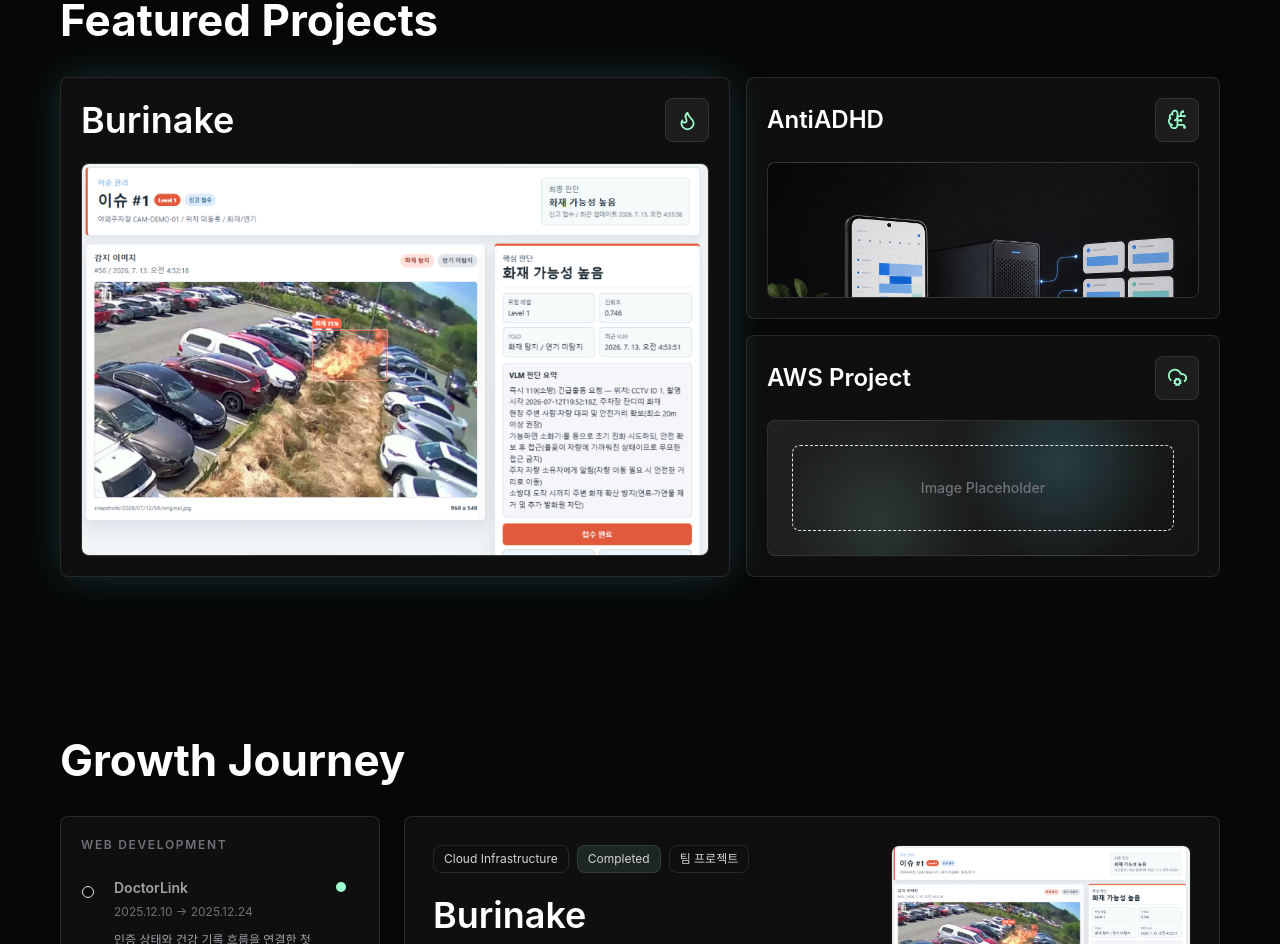
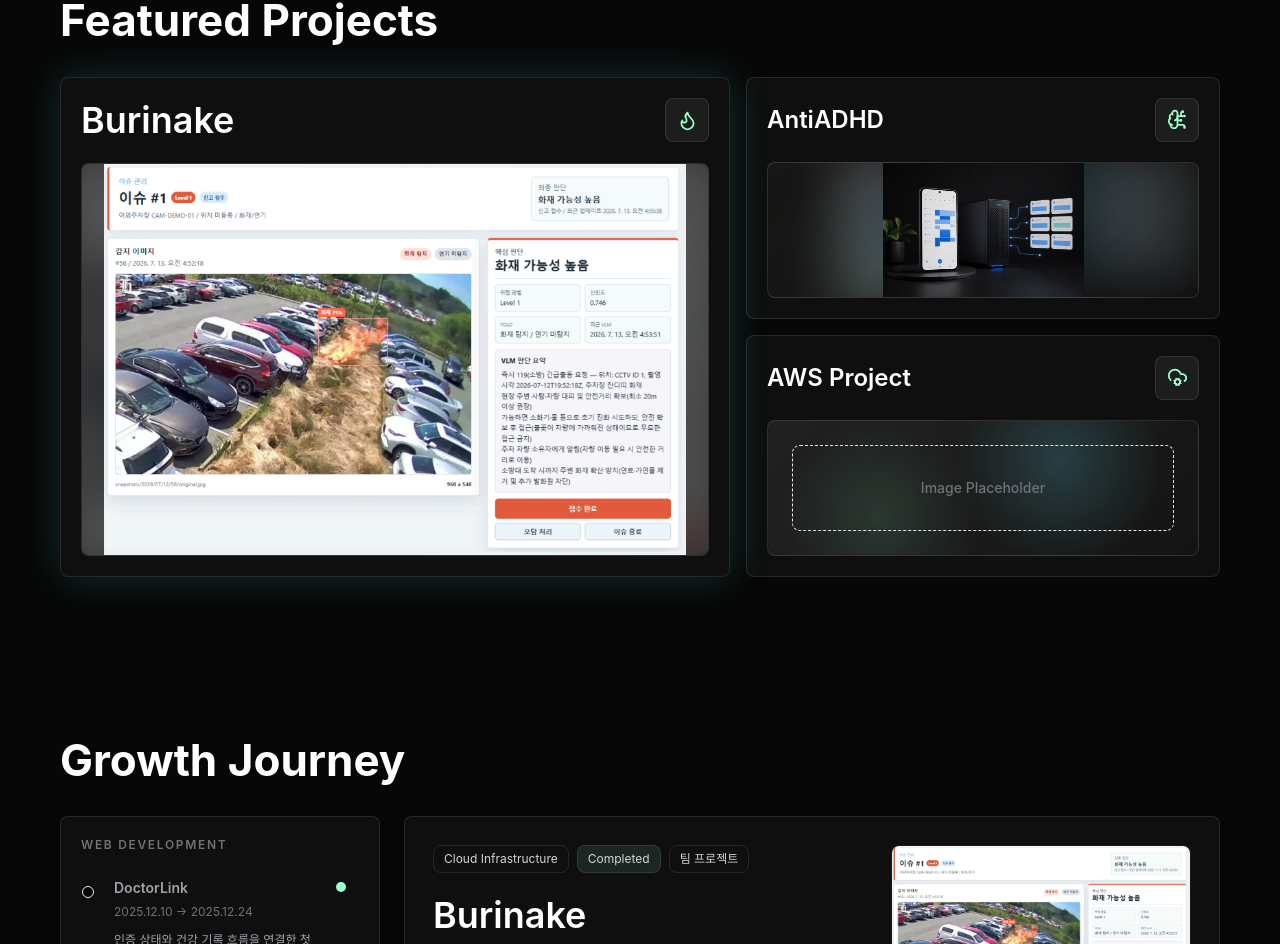
Before and after one commit to heolyun/Journey, a React (Vite) app: page / in a window 1280 px wide. Shown: the part 924-1868 px from the top of the page. Built offline with nearby package versions, Linux system fonts and the light colour scheme.

Commit message:
fix: prevent featured project image cropping

```diff
--- a/src/components/FeaturedProjects.tsx
+++ b/src/components/FeaturedProjects.tsx
@@ -38,11 +38,20 @@ export function FeaturedProjects() {
 
                   <div className="relative min-h-0 flex-1 overflow-hidden rounded-lg border border-white/10 bg-[linear-gradient(135deg,rgba(255,255,255,0.08),rgba(255,255,255,0.025)),radial-gradient(circle_at_68%_30%,rgba(102,227,255,0.18),transparent_34%),radial-gradient(circle_at_26%_72%,rgba(157,255,203,0.12),transparent_30%)]">
                     {project.image ? (
-                      <img
-                        alt={`${project.title} 대표 화면`}
-                        className="absolute inset-0 h-full w-full object-cover object-top"
-                        src={project.image}
-                      />
+                      <>
+                        <img
+                          alt=""
+                          aria-hidden="true"
+                          className="absolute inset-0 h-full w-full scale-110 object-cover opacity-35 blur-xl"
+                          src={project.image}
+                        />
+                        <div className="absolute inset-0 bg-black/20" />
+                        <img
+                          alt={`${project.title} 대표 화면`}
+                          className="absolute inset-0 h-full w-full object-contain object-center"
+                          src={project.image}
+                        />
+                      </>
                     ) : (
                       <>
                         <div className="absolute inset-6 rounded-lg border border-dashed border-white/14" />
```
